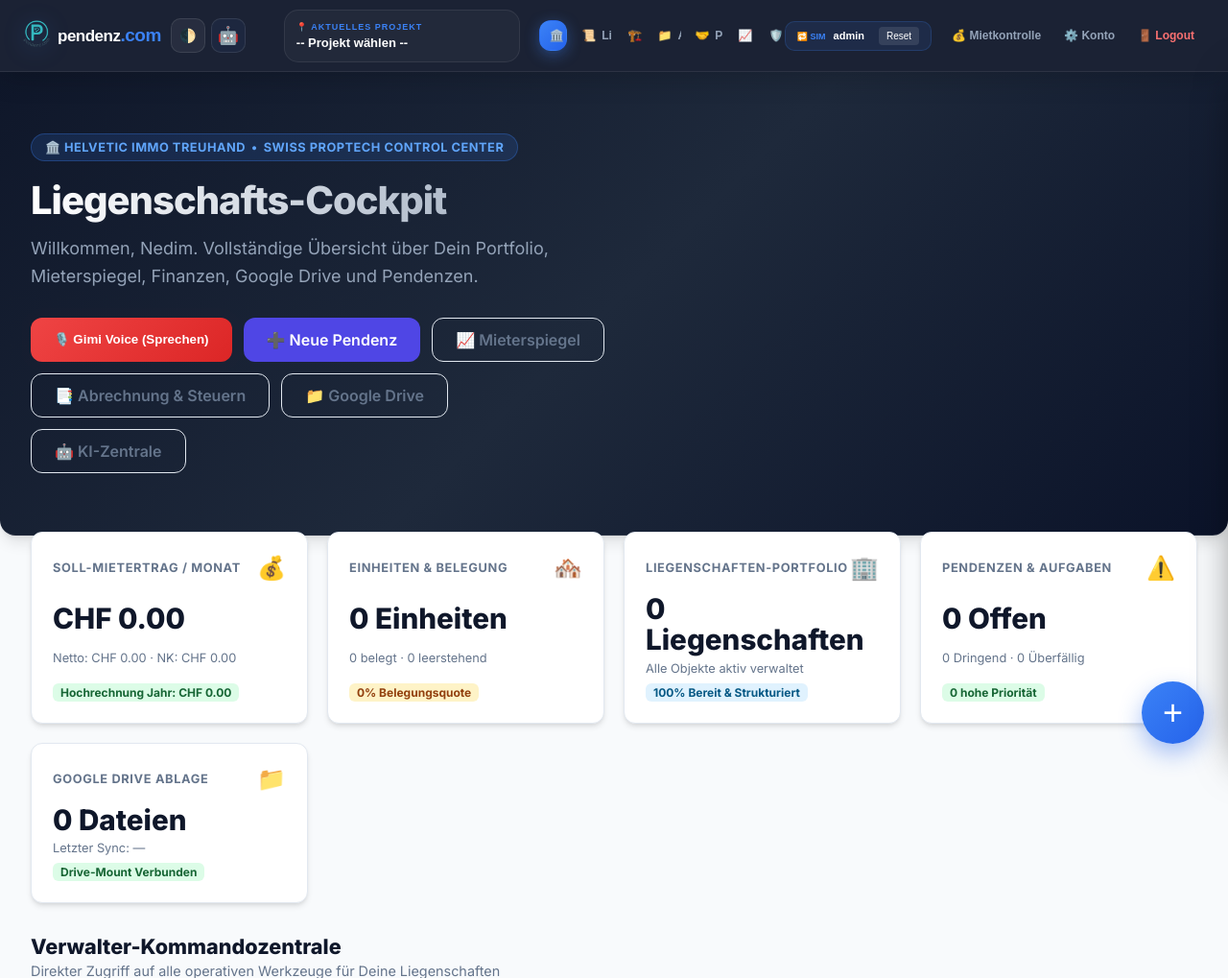
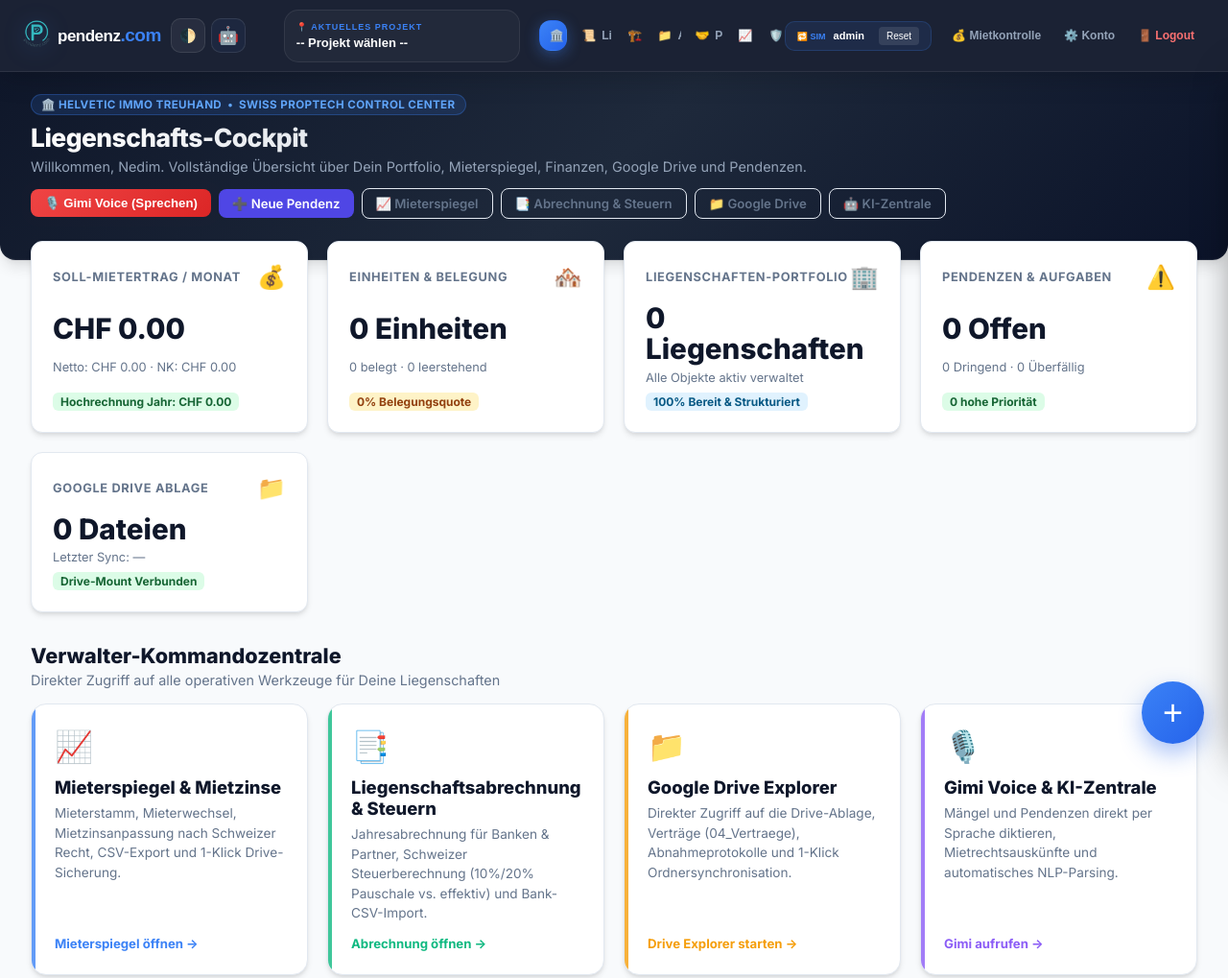
Before and after one commit to nedobaj1980/pendenz.com, a PHP site: page /.../index_superadmin.php in a window 1280 px wide. Shown: the top 1019 px of the page at 96% size. Run offline with PHP 8.4, Linux system fonts and the light colour scheme; the visitor is signed in with stand-in values (Sample User, id 1); data that the repository does not hold is empty; a stand-in replaces the project's code that opens the database connection; some libraries are stand-ins or nearby versions.

Commit message:
Make hero section on superadmin cockpit compact and space-efficient

```diff
--- a/assets/dashboard.css
+++ b/assets/dashboard.css
@@ -60,10 +60,10 @@
 .sdash-hero {
   position: relative;
   overflow: hidden;
-  margin: 0 auto 32px;
+  margin: 0 auto 16px;
   max-width: 1800px;
   border-radius: 0 0 var(--sd-radius-lg) var(--sd-radius-lg);
-  padding: 64px 32px;
+  padding: 22px 32px 42px;
   background: linear-gradient(135deg, #1e293b 0%, #0f172a 100%);
   color: #f8fafc;
   box-shadow: var(--sd-shadow-lg);
@@ -72,12 +72,12 @@
 .sdash-hero__text {
   position: relative;
   z-index: 2;
-  max-width: 600px;
+  max-width: 1400px;
 }
 
 .sdash-hero__text h1 {
-  margin: 0 0 12px;
-  font-size: 2.5rem;
+  margin: 0 0 4px;
+  font-size: 1.65rem;
   font-weight: 800;
   letter-spacing: -0.025em;
   background: linear-gradient(to right, #fff, #94a3b8);
@@ -86,10 +86,10 @@
 }
 
 .sdash-hero__text p {
-  margin: 0 0 28px;
-  font-size: 1.125rem;
+  margin: 0 0 12px;
+  font-size: 0.9rem;
   color: #94a3b8;
-  line-height: 1.6;
+  line-height: 1.4;
 }
 
 /* Dash Buttons */
--- a/index_superadmin.php
+++ b/index_superadmin.php
@@ -175,32 +175,59 @@
 <link rel="stylesheet" href="<?= safe(asset_url('dashboard.css')) ?>?v=<?= time() ?>">
 
 <style>
-  /* PropTech High-End Dashboard Styles */
+  /* PropTech High-End Dashboard Styles – Kompakter Hero-Bereich */
   .sdash-hero {
     background: linear-gradient(135deg, #0f172a 0%, #1e293b 50%, #0b1329 100%);
     position: relative;
     border-bottom: 1px solid rgba(255,255,255,0.08);
+    padding: 22px 32px 42px !important;
+    margin: 0 auto 16px !important;
+  }
+  .sdash-hero__text {
+    max-width: 1400px !important;
   }
   .sdash-hero__badge {
     display: inline-flex;
     align-items: center;
     gap: 6px;
-    padding: 6px 14px;
+    padding: 3px 10px;
     background: rgba(59, 130, 246, 0.15);
     border: 1px solid rgba(59, 130, 246, 0.3);
     border-radius: 999px;
-    font-size: 0.8rem;
+    font-size: 0.725rem;
     font-weight: 700;
     color: #60a5fa;
-    margin-bottom: 16px;
-    letter-spacing: 0.5px;
+    margin-bottom: 8px;
+    letter-spacing: 0.4px;
     text-transform: uppercase;
+  }
+  .sdash-hero__text h1 {
+    font-size: 1.65rem !important;
+    font-weight: 800 !important;
+    margin: 0 0 4px !important;
+    line-height: 1.2 !important;
+    letter-spacing: -0.02em !important;
+  }
+  .sdash-hero__text p {
+    font-size: 0.9rem !important;
+    margin: 0 0 12px !important;
+    color: #94a3b8 !important;
+    line-height: 1.4 !important;
+    max-width: 950px !important;
   }
   .sdash-hero__cta {
     display: flex;
     flex-wrap: wrap;
-    gap: 12px;
-    margin-top: 24px;
+    align-items: center;
+    gap: 8px;
+    margin-top: 10px;
+  }
+  .sdash-hero__cta .sdash-btn {
+    padding: 7px 14px !important;
+    font-size: 0.825rem !important;
+    font-weight: 600 !important;
+    border-radius: 8px !important;
+    gap: 6px !important;
   }
   .sdash-hero__cta .sdash-icon {
     width: 16px;
```
